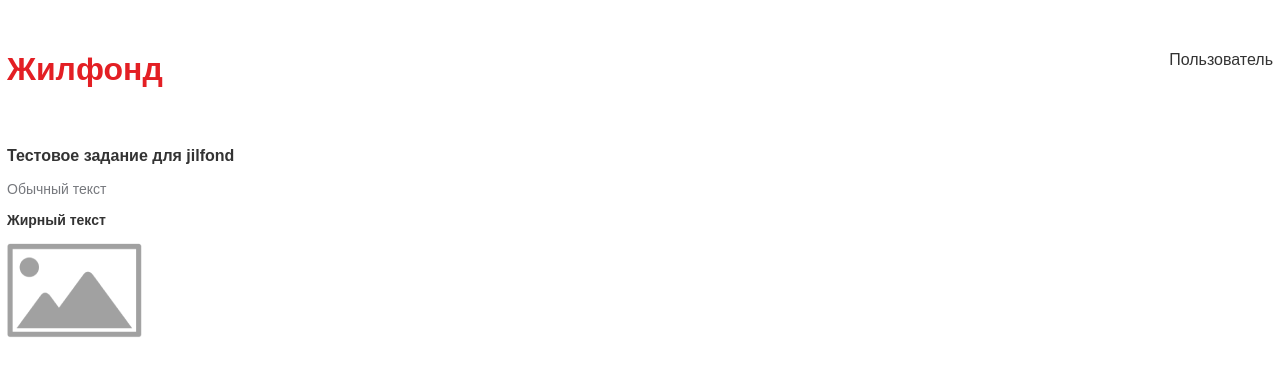
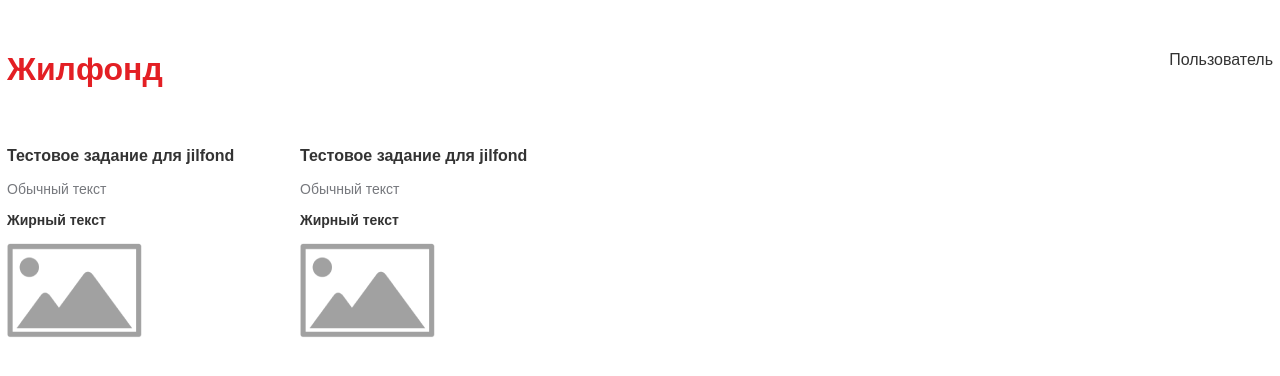
Before and after one commit to RiceKing/Nuxt3Vue3TsCompositionAPI, a Nuxt app: page /jilfond in a window 1280 px wide. Shown: the top 376 px of the page. Built offline with nearby package versions, Linux system fonts and the light colour scheme.

Commit message:
add container aside page

```diff
--- /dev/null
+++ b/components/container/AsidePage.vue
@@ -0,0 +1,24 @@
+<template>
+    <div class="container">
+        <div class="aside">
+            <slot name="aside" />
+        </div>
+        <div class="main">
+            <slot />
+        </div>
+    </div>
+</template>
+
+<style lang="scss" scoped>
+.container{
+    display: flex;
+}
+
+.aside {
+    flex-basis: 293px;
+}
+
+.main {
+    flex: 1 1;
+}
+</style>
--- a/pages/jilfond.vue
+++ b/pages/jilfond.vue
@@ -1,4 +1,19 @@
 <template>
+    <ContainerAsidePage>
+        <div>
+            <BaseTypography tag="h1" type="title-16" mode="jilfond-typogaphy">
+                Тестовое задание для jilfond
+            </BaseTypography>
+            <BaseTypography tag="p" type="text-14-400" mode="jilfond-typogaphy">
+                Обычный текст
+            </BaseTypography>
+            <BaseTypography tag="p" type="text-14-600" mode="jilfond-typogaphy">
+                Жирный текст
+            </BaseTypography>
+            <img src="/images/EmptyImage.png" />
+        </div>
+
+        <template #aside>
             <div>
                 <BaseTypography tag="h1" type="title-16" mode="jilfond-typogaphy">
                     Тестовое задание для jilfond
@@ -12,6 +27,9 @@
                 <img src="/images/EmptyImage.png" />
             </div>
         </template>
+    </ContainerAsidePage>
+
+</template>
 
 <script setup>
 definePageMeta({ layout: 'jilfond' });
```
Lines whose indentation alone changed are shown as unchanged.
